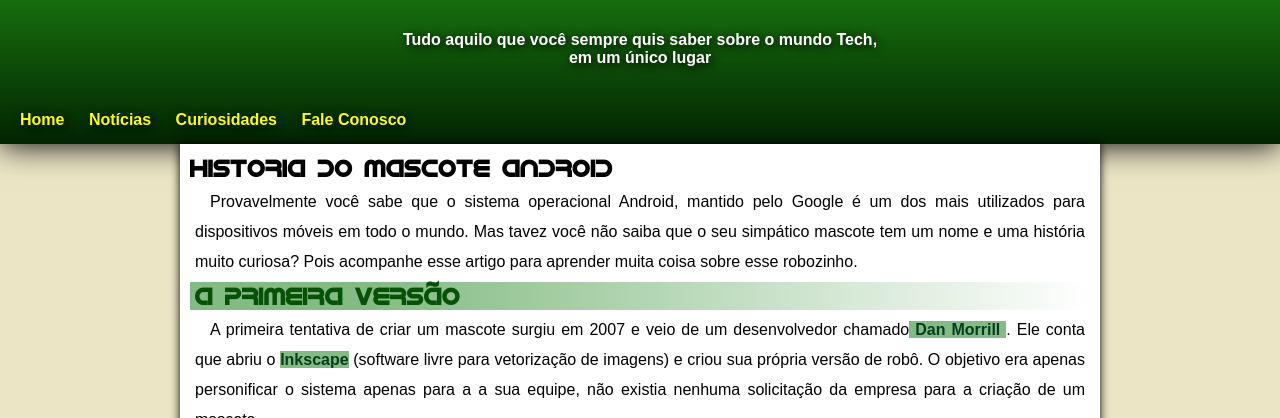
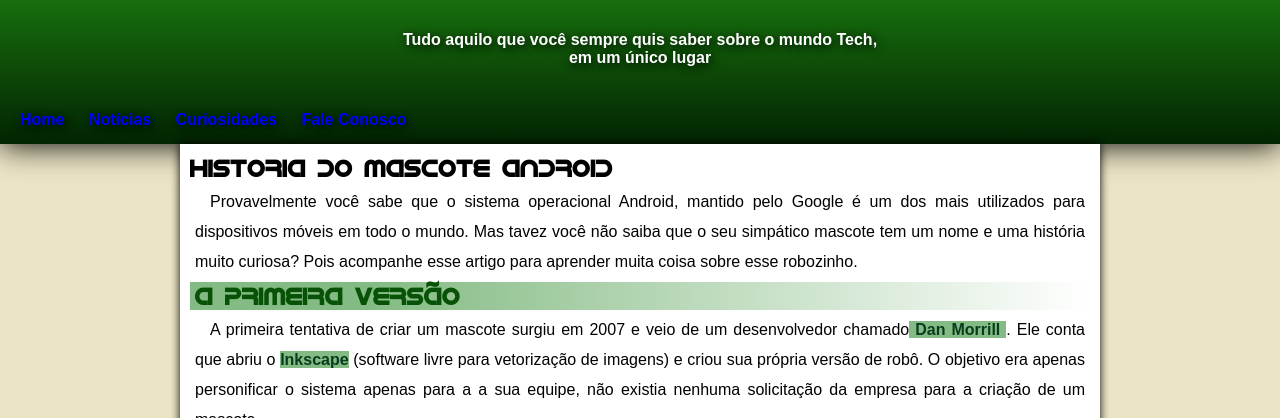
Before and after one commit to AndersonMauriciodeOliveira0512/1-IrinaBlok, a plain HTML site: page index.html in a window 1280 px wide. Shown: the part 80-498 px from the top of the page. Drawn offline with Linux system fonts and the light colour scheme.

Commit message:
Alterei a cor do nav para azul

```diff
--- a/style.css
+++ b/style.css
@@ -61,7 +61,7 @@ font-weight: bold;}
 
 nav>a {
 text-decoration: none;
-color:yellow;
+color:blue;
 margin: 0px;
 transition-duration: 0.5s;
 padding: 10px;
```
